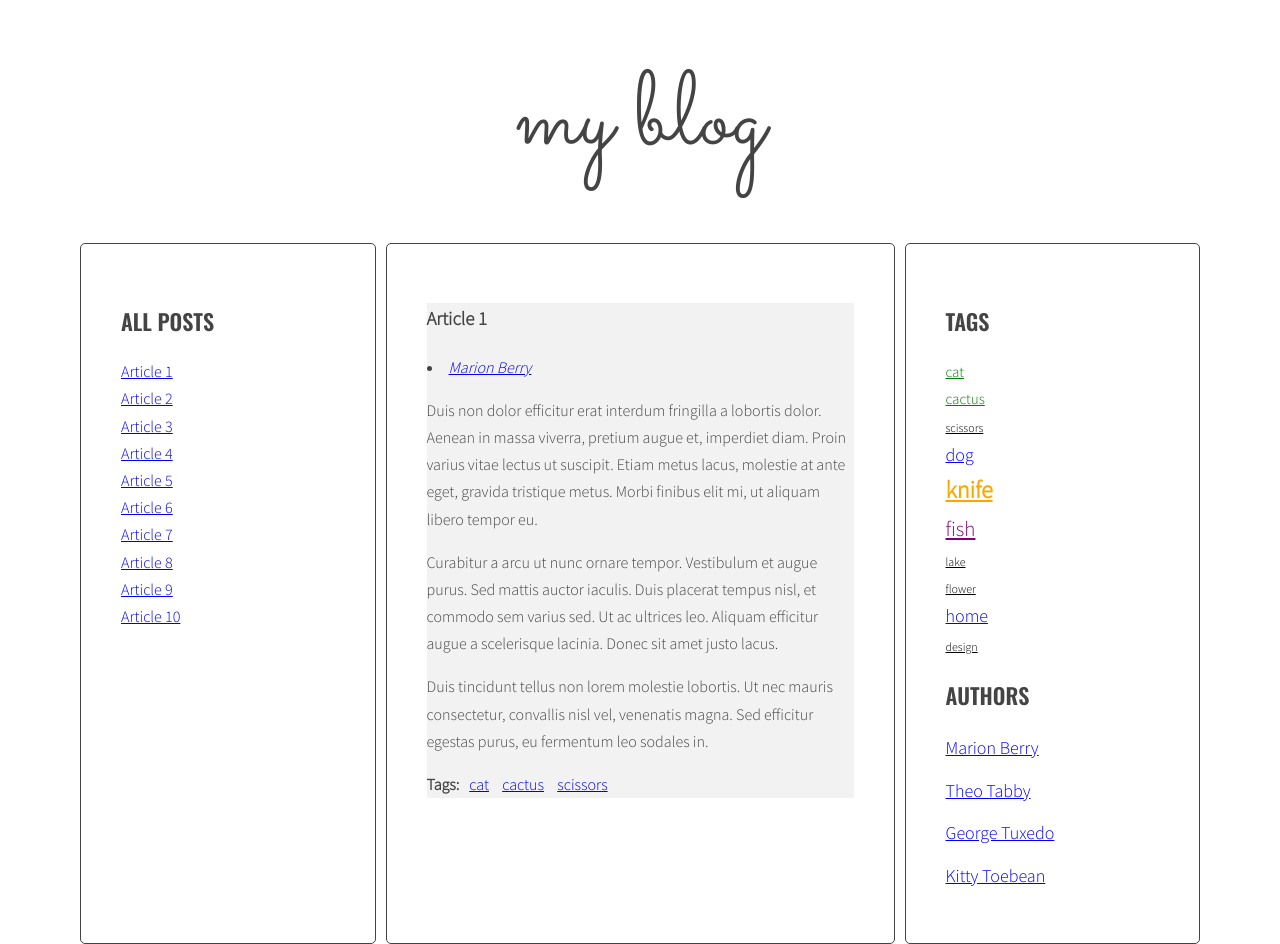
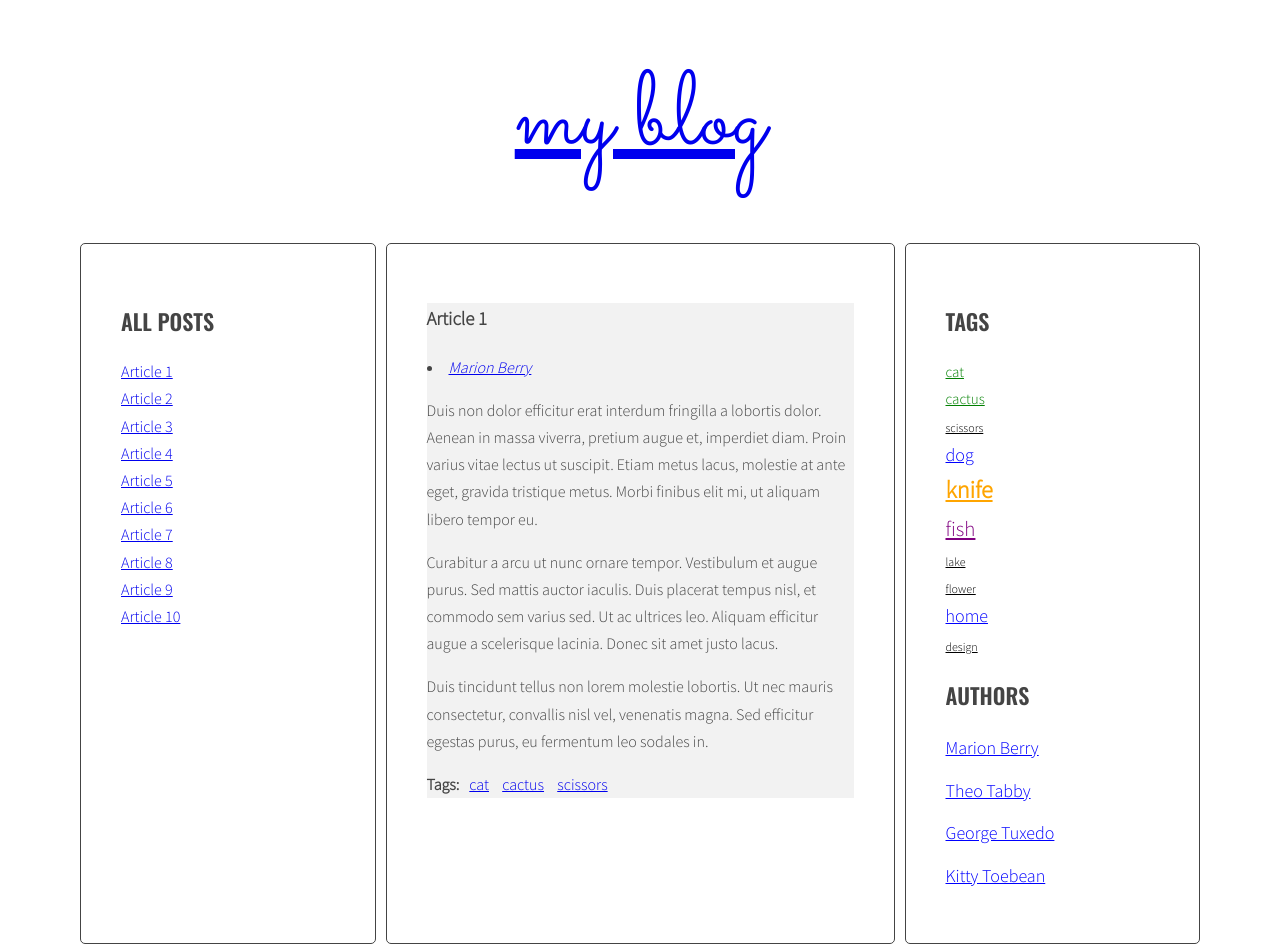
Before and after one commit to Edyta2801/javascript-blog, a website: page index.html in a window 1280 px wide. Shown: the top 944 px of the page. Drawn offline with nearby package versions, Linux system fonts and the light colour scheme.

Commit message:
modify logo

```diff
--- a/index.html
+++ b/index.html
@@ -10,7 +10,7 @@
 <body>
   <div class="blog">
     <div class="container">
-      <h1 class="logo">my blog</h1>
+      <h1 class="logo" ><a href="logo">my blog</a></h1>
       <main class="wrapper">
         <aside class="sidebar">
           <h2 class="section-title">All posts</h2>
```
